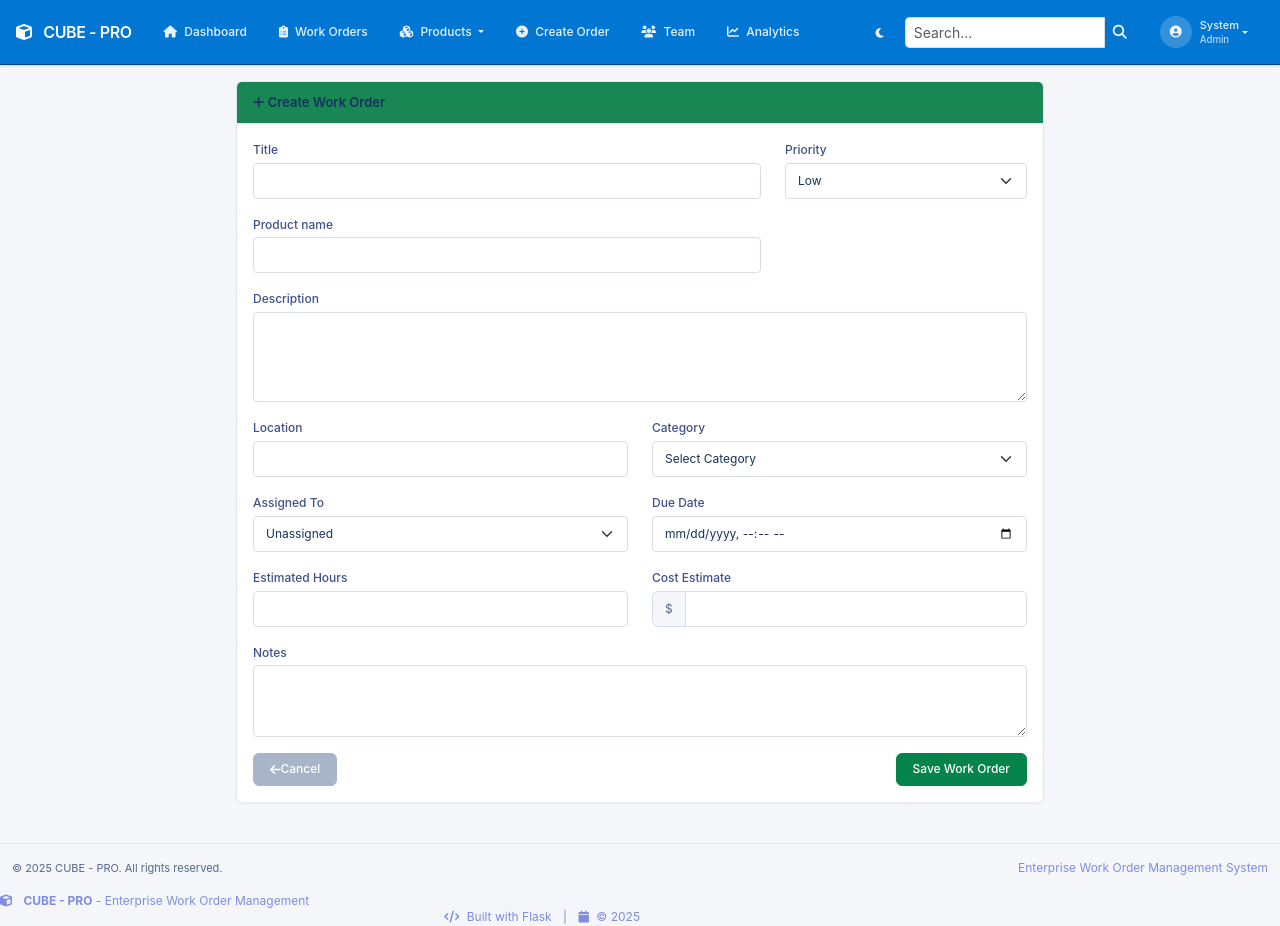
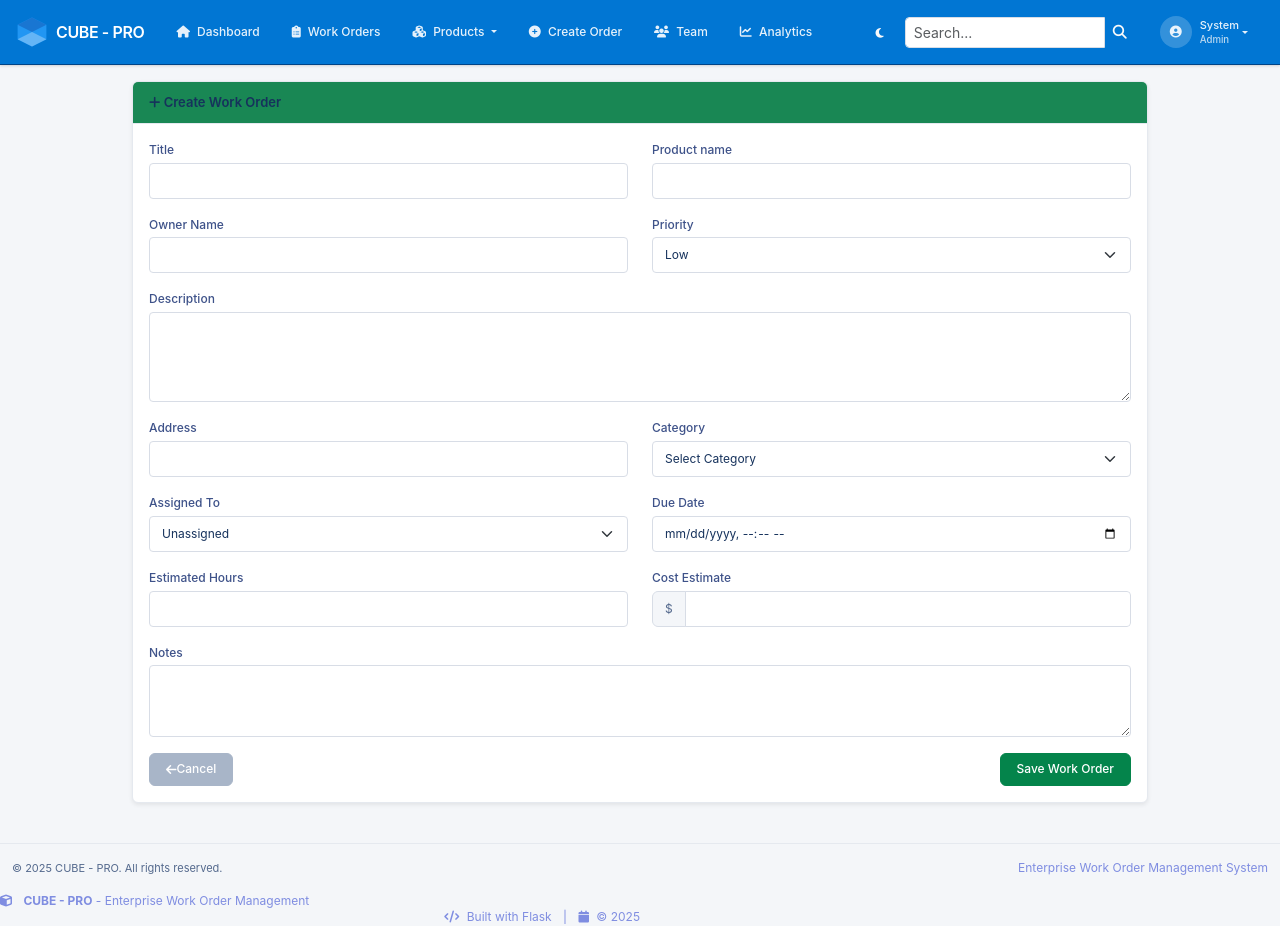
Before and after one commit to kksks85/Cube_Rubixsol, a Flask app: page /workorders/create in a window 1280 px wide. Run offline with Flask 3, Linux system fonts and the light colour scheme; a user stored in the database is signed in.

Commit message:
Update work order forms, UI alignment, and logo. Fix login page centering.

```diff
--- a/app/models.py
+++ b/app/models.py
@@ -130,8 +130,9 @@ class WorkOrder(db.Model):
     id = db.Column(db.Integer, primary_key=True)
     title = db.Column(db.String(200), nullable=False)
     description = db.Column(db.Text, nullable=False)
-    location = db.Column(db.String(200))
+    address = db.Column(db.String(200))
     product_name = db.Column(db.String(200))
+    owner_name = db.Column(db.String(200))
     estimated_hours = db.Column(db.Float)
     actual_hours = db.Column(db.Float, default=0.0)
     cost_estimate = db.Column(db.Numeric(10, 2))
--- a/app/templates/auth/login.html
+++ b/app/templates/auth/login.html
@@ -9,7 +9,7 @@
                     <!-- Logo and Branding -->
                     <div class="auth-header text-center py-4">
                         <div class="auth-logo mb-3">
-                            <i class="fas fa-cube fa-3x text-primary"></i>
+                            <img src="{{ url_for('static', filename='img/cube.svg') }}" alt="Cube Logo" style="height:56px;width:56px;object-fit:contain;" />
                         </div>
                         <h1 class="auth-title h3 fw-bold text-primary mb-1">CUBE - PRO</h1>
                         <p class="auth-subtitle text-muted mb-0">Enterprise Work Order Management</p>
--- a/app/templates/base.html
+++ b/app/templates/base.html
@@ -21,8 +21,8 @@
     {% if current_user.is_authenticated %}
     <nav class="navbar navbar-expand-lg navbar-dark">
         <div class="container-fluid px-3">
-            <a class="navbar-brand fw-semibold" href="{{ url_for('main.dashboard') }}">
-                <i class="fas fa-cube me-2"></i>
+            <a class="navbar-brand fw-semibold d-flex align-items-center" href="{{ url_for('main.dashboard') }}">
+                <img src="{{ url_for('static', filename='img/cube.svg') }}" alt="Cube Logo" style="height:32px;width:32px;object-fit:contain;" class="me-2">
                 CUBE - PRO
             </a>
 
@@ -158,7 +158,7 @@
         {% endwith %}
 
         <!-- Page content -->
-        <div class="{% if current_user.is_authenticated %}container-fluid{% else %}{% endif %}">
+    <div class="container-fluid">
             {% block content %}{% endblock %}
         </div>
     </main>
@@ -166,7 +166,7 @@
     <!-- Footer -->
     {% if current_user.is_authenticated %}
     <footer class="footer mt-auto">
-        <div class="container-fluid">
+    <div class="{% if current_user.is_authenticated %}container-fluid{% else %}container d-flex align-items-center justify-content-center min-vh-100{% endif %}">
             <div class="row align-items-center">
                 <div class="col-md-6">
                     <p class="mb-0">&copy; 2025 CUBE - PRO. All rights reserved.</p>
--- a/app/templates/base_new.html
+++ b/app/templates/base_new.html
@@ -21,8 +21,8 @@
     {% if current_user.is_authenticated %}
     <nav class="navbar navbar-expand-lg navbar-dark">
         <div class="container-fluid px-3">
-            <a class="navbar-brand fw-semibold" href="{{ url_for('main.dashboard') }}">
-                <i class="fas fa-cube me-2"></i>
+            <a class="navbar-brand fw-semibold d-flex align-items-center" href="{{ url_for('main.dashboard') }}">
+                <img src="{{ url_for('static', filename='img/cube.svg') }}" alt="Cube Logo" style="height:32px;width:32px;object-fit:contain;" class="me-2">
                 CUBE - PRO
             </a>
 
--- a/app/templates/workorders/create.html
+++ b/app/templates/workorders/create.html
@@ -1,18 +1,17 @@
 {% extends "base.html" %}
 
 {% block content %}
-<div class="row">
-    <div class="col-md-8 offset-md-2">
-        <div class="card">
+<div class="row justify-content-center">
+    <div class="col-lg-10">
+        <div class="card shadow-sm">
             <div class="card-header bg-success text-white">
                 <h4 class="mb-0"><i class="fas fa-plus"></i> Create Work Order</h4>
             </div>
             <div class="card-body">
                 <form method="POST">
                     {{ form.hidden_tag() }}
-
                     <div class="row">
-                        <div class="col-md-8">
+                        <div class="col-md-6">
                             <div class="mb-3">
                                 {{ form.title.label(class="form-label") }}
                                 {{ form.title(class="form-control") }}
@@ -24,6 +23,8 @@
                                     </div>
                                 {% endif %}
                             </div>
+                        </div>
+                        <div class="col-md-6">
                             <div class="mb-3">
                                 {{ form.product_name.label(class="form-label") }}
                                 {{ form.product_name(class="form-control") }}
@@ -36,42 +37,55 @@
                                 {% endif %}
                             </div>
                         </div>
-                        <div class="col-md-4">
+                    </div>
+                    <div class="row">
+                        <div class="col-md-6">
+                            <div class="mb-3">
+                                {{ form.owner_name.label(class="form-label") }}
+                                {{ form.owner_name(class="form-control") }}
+                                {% if form.owner_name.errors %}
+                                    <div class="text-danger">
+                                        {% for error in form.owner_name.errors %}
+                                            <small>{{ error }}</small %}
+                                        {% endfor %}
+                                    </div>
+                                {% endif %}
+                            </div>
+                        </div>
+                        <div class="col-md-6">
                             <div class="mb-3">
                                 {{ form.priority_id.label(class="form-label") }}
                                 {{ form.priority_id(class="form-select") }}
                                 {% if form.priority_id.errors %}
                                     <div class="text-danger">
                                         {% for error in form.priority_id.errors %}
-                                            <small>{{ error }}</small>
+                                            <small>{{ error }}</small %}
                                         {% endfor %}
                                     </div>
                                 {% endif %}
                             </div>
                         </div>
                     </div>
-
                     <div class="mb-3">
                         {{ form.description.label(class="form-label") }}
                         {{ form.description(class="form-control", rows="4") }}
                         {% if form.description.errors %}
                             <div class="text-danger">
                                 {% for error in form.description.errors %}
-                                    <small>{{ error }}</small>
+                                    <small>{{ error }}</small %}
                                 {% endfor %}
                             </div>
                         {% endif %}
                     </div>
-
                     <div class="row">
                         <div class="col-md-6">
                             <div class="mb-3">
-                                {{ form.location.label(class="form-label") }}
-                                {{ form.location(class="form-control") }}
-                                {% if form.location.errors %}
+                                {{ form.address.label(class="form-label") }}
+                                {{ form.address(class="form-control") }}
+                                {% if form.address.errors %}
                                     <div class="text-danger">
-                                        {% for error in form.location.errors %}
-                                            <small>{{ error }}</small>
+                                        {% for error in form.address.errors %}
+                                            <small>{{ error }}</small %}
                                         {% endfor %}
                                     </div>
                                 {% endif %}
@@ -84,14 +98,13 @@
                                 {% if form.category_id.errors %}
                                     <div class="text-danger">
                                         {% for error in form.category_id.errors %}
-                                            <small>{{ error }}</small>
+                                            <small>{{ error }}</small %}
                                         {% endfor %}
                                     </div>
                                 {% endif %}
                             </div>
                         </div>
                     </div>
-
                     <div class="row">
                         <div class="col-md-6">
                             <div class="mb-3">
@@ -100,7 +113,7 @@
                                 {% if form.assigned_to_id.errors %}
                                     <div class="text-danger">
                                         {% for error in form.assigned_to_id.errors %}
-                                            <small>{{ error }}</small>
+                                            <small>{{ error }}</small %}
                                         {% endfor %}
                                     </div>
                                 {% endif %}
@@ -113,14 +126,13 @@
                                 {% if form.due_date.errors %}
                                     <div class="text-danger">
                                         {% for error in form.due_date.errors %}
-                                            <small>{{ error }}</small>
+                                            <small>{{ error }}</small %}
                                         {% endfor %}
                                     </div>
                                 {% endif %}
                             </div>
                         </div>
                     </div>
-
                     <div class="row">
                         <div class="col-md-6">
                             <div class="mb-3">
@@ -129,7 +141,7 @@
                                 {% if form.estimated_hours.errors %}
                                     <div class="text-danger">
                                         {% for error in form.estimated_hours.errors %}
-                                            <small>{{ error }}</small>
+                                            <small>{{ error }}</small %}
                                         {% endfor %}
                                     </div>
                                 {% endif %}
@@ -145,26 +157,24 @@
                                 {% if form.cost_estimate.errors %}
                                     <div class="text-danger">
                                         {% for error in form.cost_estimate.errors %}
-                                            <small>{{ error }}</small>
+                                            <small>{{ error }}</small %}
                                         {% endfor %}
                                     </div>
                                 {% endif %}
                             </div>
                         </div>
                     </div>
-
                     <div class="mb-3">
                         {{ form.notes.label(class="form-label") }}
                         {{ form.notes(class="form-control", rows="3") }}
                         {% if form.notes.errors %}
                             <div class="text-danger">
                                 {% for error in form.notes.errors %}
-                                    <small>{{ error }}</small>
+                                    <small>{{ error }}</small %}
                                 {% endfor %}
                             </div>
                         {% endif %}
                     </div>
-
                     <div class="d-flex justify-content-between">
                         <a href="{{ url_for('workorders.list_workorders') }}" class="btn btn-secondary">
                             <i class="fas fa-arrow-left"></i> Cancel
--- a/app/workorders/forms.py
+++ b/app/workorders/forms.py
@@ -12,8 +12,9 @@ class WorkOrderForm(FlaskForm):
     """Work order creation/edit form"""
     title = StringField('Title', validators=[DataRequired()])
     product_name = StringField('Product name', validators=[Optional()])
+    owner_name = StringField('Owner Name', validators=[Optional()])
     description = TextAreaField('Description', validators=[DataRequired()])
-    location = StringField('Location')
+    address = StringField('Address', validators=[Optional()])
     category_id = SelectField('Category', coerce=int, validators=[Optional()])
     priority_id = SelectField('Priority', coerce=int, validators=[DataRequired()])
     assigned_to_id = SelectField('Assigned To', coerce=int, validators=[Optional()])
--- a/app/workorders/routes.py
+++ b/app/workorders/routes.py
@@ -102,8 +102,9 @@ def create_workorder():
         workorder = WorkOrder(
             title=form.title.data,
             description=form.description.data,
-            location=form.location.data,
+            address=form.address.data,
             product_name=form.product_name.data,
+            owner_name=form.owner_name.data,
             # ...existing code...
             category_id=form.category_id.data if form.category_id.data > 0 else None,
             priority_id=form.priority_id.data,
```
Also changed, not shown: add_address_column.py (added, +18 -0 lines), add_owner_name_column.py (added, +19 -0 lines), app/static/img/cube.png (added), app/static/img/cube.svg (added), app/static/img/logo.png (added), instance/workorder.db.
